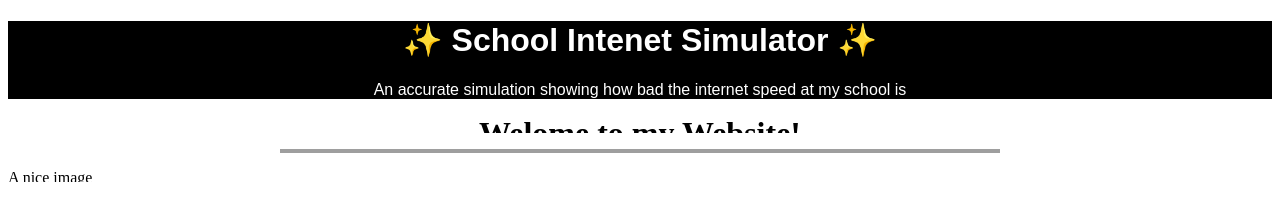
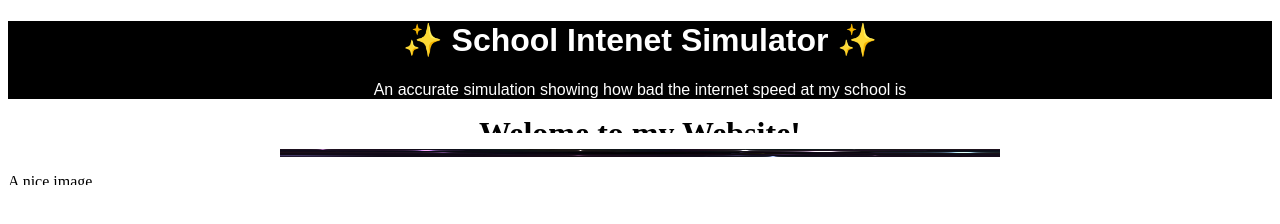
Before and after one commit to JKakaofanatiker/SchoolInternetSimulator, a plain HTML site: page index.html in a window 1280 px wide. Drawn offline with nearby package versions, Linux system fonts and the light colour scheme; grey boxes are pictures that could not be loaded.

Commit message:
Add files via upload
Added image from unsplash to the repo and removed the link to the original version on unsplash

```diff
--- a/index.html
+++ b/index.html
@@ -13,7 +13,7 @@
         <p>An accurate simulation showing how bad the internet speed at my school is</p>
         </header>
         <h1 class="pain">Welome to my Website!</h1>
-        <p><img class="suffering" src="https://images.unsplash.com/photo-1653400392287-864e54f5eb44"></p>
+        <p><img class="suffering" src="sufyan-lUgy4vBEiY0-unsplash.jpg"></p>
         <p class="depression">A nice image</p>
     </body>
 </html>
```
Also changed, not shown: sufyan-lUgy4vBEiY0-unsplash.jpg (added).
